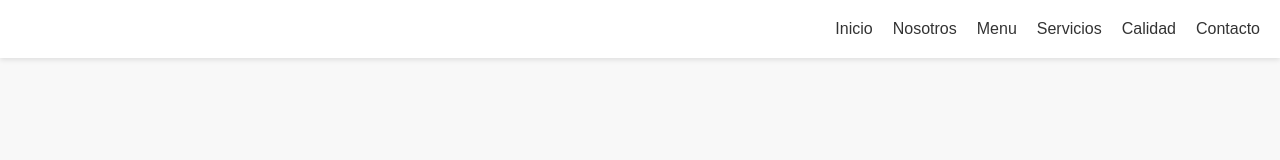
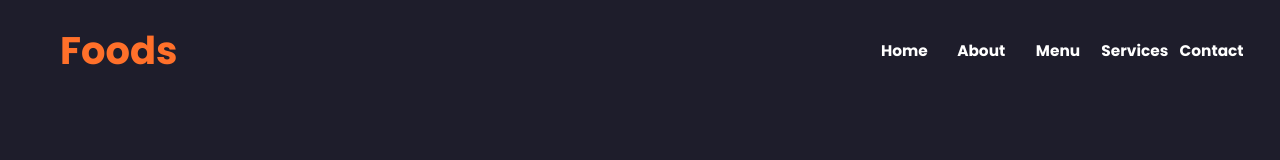
Before and after one commit to JhoanSB0608/proyectoWeb, a plain HTML site: page index.html in a window 1280 px wide. Shown: the top 160 px of the page. Drawn offline with Linux system fonts and the light colour scheme.

Commit message:
feat: :zap: Se arreglaron unos detalles en el header

```diff
--- a/css/style.css
+++ b/css/style.css
@@ -1,59 +1,85 @@
+@import url(variables.css);
+
 *{
     margin: 0;
     padding: 0;
     text-decoration: none;
     box-sizing: border-box;
+    font-family: 'Poppins', sans-serif;
+
+}
+html{
+    scroll-behavior: smooth;
+}
+button{
+    cursor: pointer;
 }
 
-body {
-    margin: 0;
-    padding: 0;
-    font-family: 'Poppins', sans-serif;
-    background-color: #f8f8f8;
+button:hover{
+
+    scale: 1.2;
+    transition: 0.3s;
+}
+body{
+
+    width: 100%;
+    display: grid;
+    height: auto;
+    grid-template: 100px repeat(5, 40vw) 15vw /1fr;
+    background-color: var(--color-background)
+
 }
 
-header {
-    background-color: #ffffff;
-    padding: 20px;
-    box-shadow: 0 2px 5px rgba(0, 0,0, 0.1);
+header{
+
     display: flex;
     justify-content: space-between;
     align-items: center;
-    position: fixed;
-    width: 100%;
-    z-index: 20;
+    padding-left: 60px
+
 }
 
-.logo {
-    font-size: 24px;
-    font-weight: bold;
+.checkbtn, #check {
+    display: none;
 }
 
-.menu-icon {
-    display: none;
-    font-size: 24px;
+
+header h1{
+    font-size: 3vw;
+    color: var(--color-naranja);
+}
+
+header nav{
+
+    padding-right: 30px;
+}
+header nav ul li {
+
+    display: flex;
+    list-style: none;
+    width: 30vw;
+    justify-content: center;
+    font-size: 1.2vw;
+    font-weight: bold;
     cursor: pointer;
 }
 
-.menu {
-    display: flex;
+header nav ul li a{
+    color: var(--color-white);
+    transition: 0.4s;
 }
 
-.menu ul {
-    display: flex;
-    list-style: none;
-    padding: 0;
+header nav ul li a:hover{
+
+    color: var(--color-naranja);
+
 }
 
-.menu ul li {
-    margin-right: 20px;
+nav ul{
+
+    display: flex;
+    height: 100px;
+    width: 30vw;
+    align-items: center;
+
 }
-
-.menu ul li:last-child {
-    margin-right: 0;
-}
-
-.menu ul li a {
-    text-decoration: none;
-    color: #333333;
-}
--- a/css/variables.css
+++ b/css/variables.css
@@ -1,8 +1,10 @@
+@import url('https://fonts.googleapis.com/css2?family=Poppins:ital,wght@0,100;0,200;0,300;0,400;0,500;0,600;0,700;0,800;0,900;1,100;1,200;1,300;1,400;1,500;1,600;1,700;1,800;1,900&display=swap');
 :root {
-    --color-orange: #ff702a;
+    --color-naranja: #ff702a;
     --color-white: #ffff;
     --color-background: #1e1d2b;
     --color-black: #000;
     --color-beige: #ffefe8;
     --color-responsive: #2c2b47;
+
 }
--- a/index.html
+++ b/index.html
@@ -3,29 +3,30 @@
 <head>
     <meta charset="UTF-8">
     <meta name="viewport" content="width=device-width, initial-scale=1.0">
-    <title>Proyecto Web</title>
-    <link rel="stylesheet" href="/css/style.css">
+    <title>proyectoWeb</title>
+    <link rel="stylesheet" href="./css/style.css">
 </head>
 <body>
+
     <header>
-        <div class="logo"></div>
-        <label for="menu-toggle" class="menu-icon">
-            <svg xmlns="http://www.w3.org/2000/svg" viewBox="0 0 24 24" fill="none" stroke="currentColor" stroke-width="2" stroke-linecap="round" stroke-linejoin="round" class="feather feather-menu">
-                <line x1="3" y1="12" x2="21" y2="12"></line>
-                <line x1="3" y1="6" x2="21" y2="6"></line>
-                <line x1="3" y1="18" x2="21" y2="18"></line>
+        <h1>Foods</h1>
+        <label for="check" class="checkbtn">
+            <svg xmlns="http://www.w3.org/2000/svg" width="16" height="16" fill="currentColor" class="bi bi-list" viewBox="0 0 16 16">
+                <path fill-rule="evenodd" d="M2.5 12a.5.5 0 0 1 .5-.5h10a.5.5 0 0 1 0 1H3a.5.5 0 0 1-.5-.5m0-4a.5.5 0 0 1 .5-.5h10a.5.5 0 0 1 0 1H3a.5.5 0 0 1-.5-.5m0-4a.5.5 0 0 1 .5-.5h10a.5.5 0 0 1 0 1H3a.5.5 0 0 1-.5-.5"/>
             </svg>
         </label>
-        <nav class="menu">
+        <input type="checkbox" id="check">
+        <nav>
             <ul>
-                <li><a href="#inicio">Inicio</a></li>
-                <li><a href="#nosotros">Nosotros</a></li>
+                <li><a href="#home">Home</a></li>
+                <li><a href="#about">About</a></li>
                 <li><a href="#menu">Menu</a></li>
-                <li><a href="#servicios">Servicios</a></li>
-                <li><a href="#calidad">Calidad</a></li>
-                <li><a href="#contacto">Contacto</a></li>
+                <li><a href="#services">Services</a></li>
+                <li><a href="#contact">Contact</a></li>
             </ul>
         </nav>
     </header>
+
 </body>
+
 </html>
```
Also changed, not shown: storage/img/about.png (added), storage/img/food1.png (added), storage/img/food2.png (added), storage/img/food3.png (added), storage/img/home.png (added), storage/img/s1.png (added), storage/img/s2.png (added), storage/img/s3.png (added).
